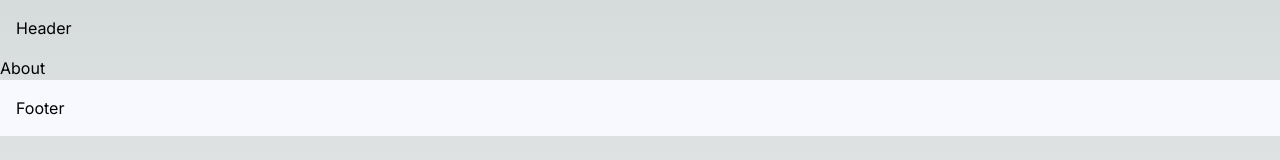
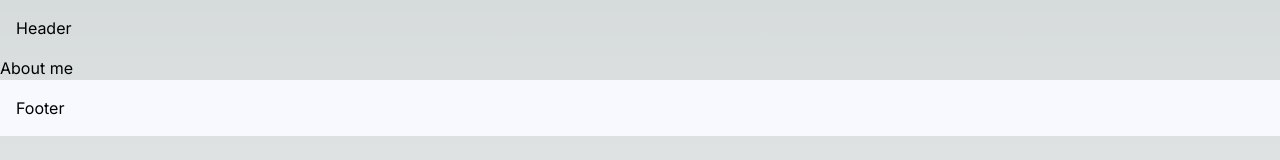
Before and after one commit to lsj2015-hub/nextjs14-tutorial, a Next.js app: page /about in a window 1280 px wide. Shown: the top 160 px of the page. Built offline with nearby package versions, Linux system fonts and the light colour scheme.

Commit message:
Routing Metadata

```diff
--- a/src/app/about/page.tsx
+++ b/src/app/about/page.tsx
@@ -1,5 +1,10 @@
+// static metadata
+export const metadata = {
+  title: 'About Coderevolution',
+};
+
 const About = () => {
-  return <div>About</div>;
+  return <h1>About me</h1>;
 };
 
 export default About;
--- a/src/app/products/[productId]/page.tsx
+++ b/src/app/products/[productId]/page.tsx
@@ -1,4 +1,34 @@
-const ProductDetails = ({ params }: { params: { productId: string } }) => {
+import { Metadata } from 'next';
+
+// dynatic metadata
+export const generateMetadata = ({ params }: Props): Metadata => {
+  return {
+    title: `Product ${params.productId}`,
+  };
+};
+
+// dynamic metadata by using Promise
+// export const generateMetadata = async ({
+//   params,
+// }: Props): Promise<Metadata> => {
+//   const title = await new Promise((resolve) => {
+//     setTimeout(() => {
+//       resolve(`iPhone ${params.productId}`);
+//     }, 100);
+//   });
+
+//   return {
+//     title: `Product ${title}`,
+//   };
+// };
+
+type Props = {
+  params: {
+    productId: string;
+  };
+};
+
+const ProductDetails = ({ params }: Props) => {
   return <h1>Details about product {params.productId}</h1>;
 };
 
```
